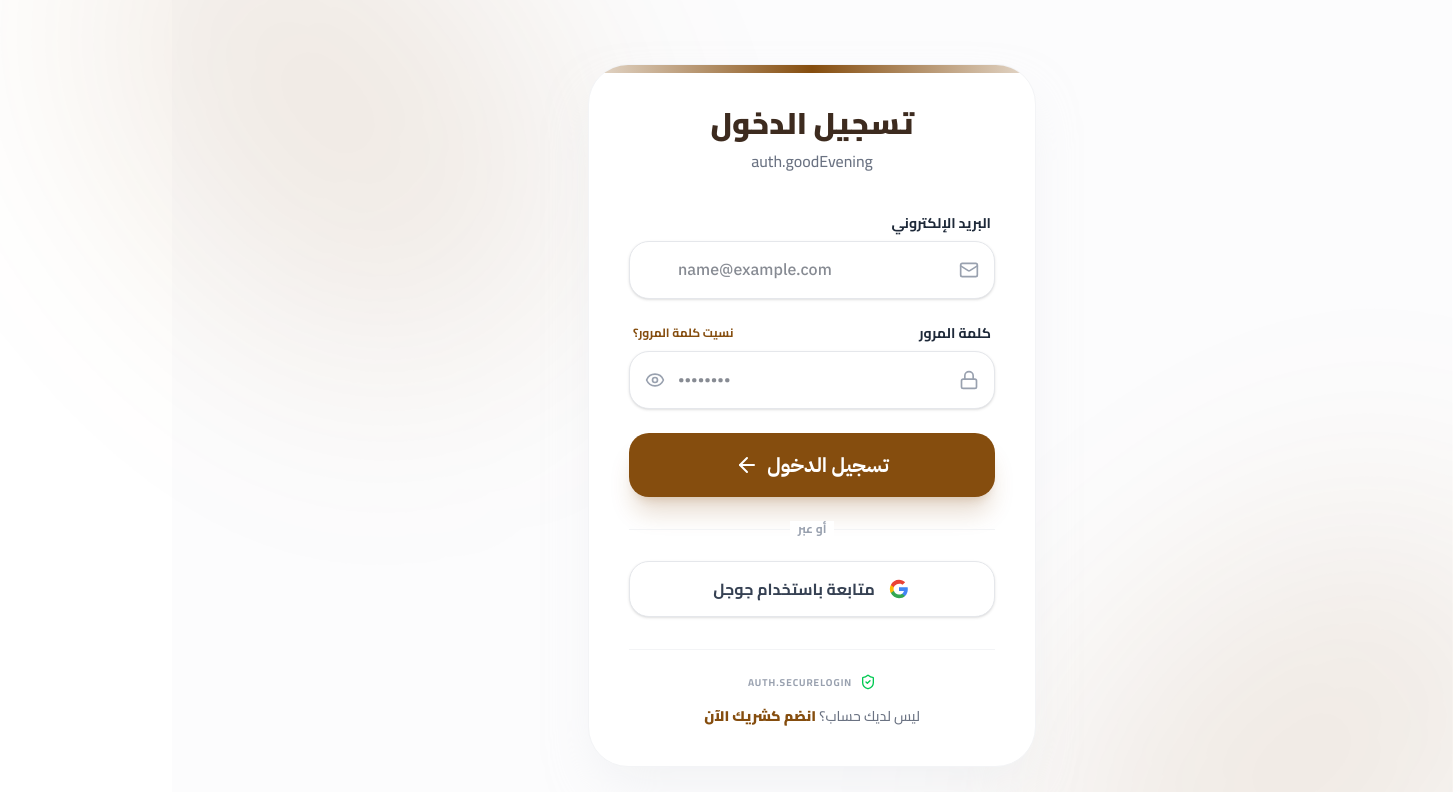
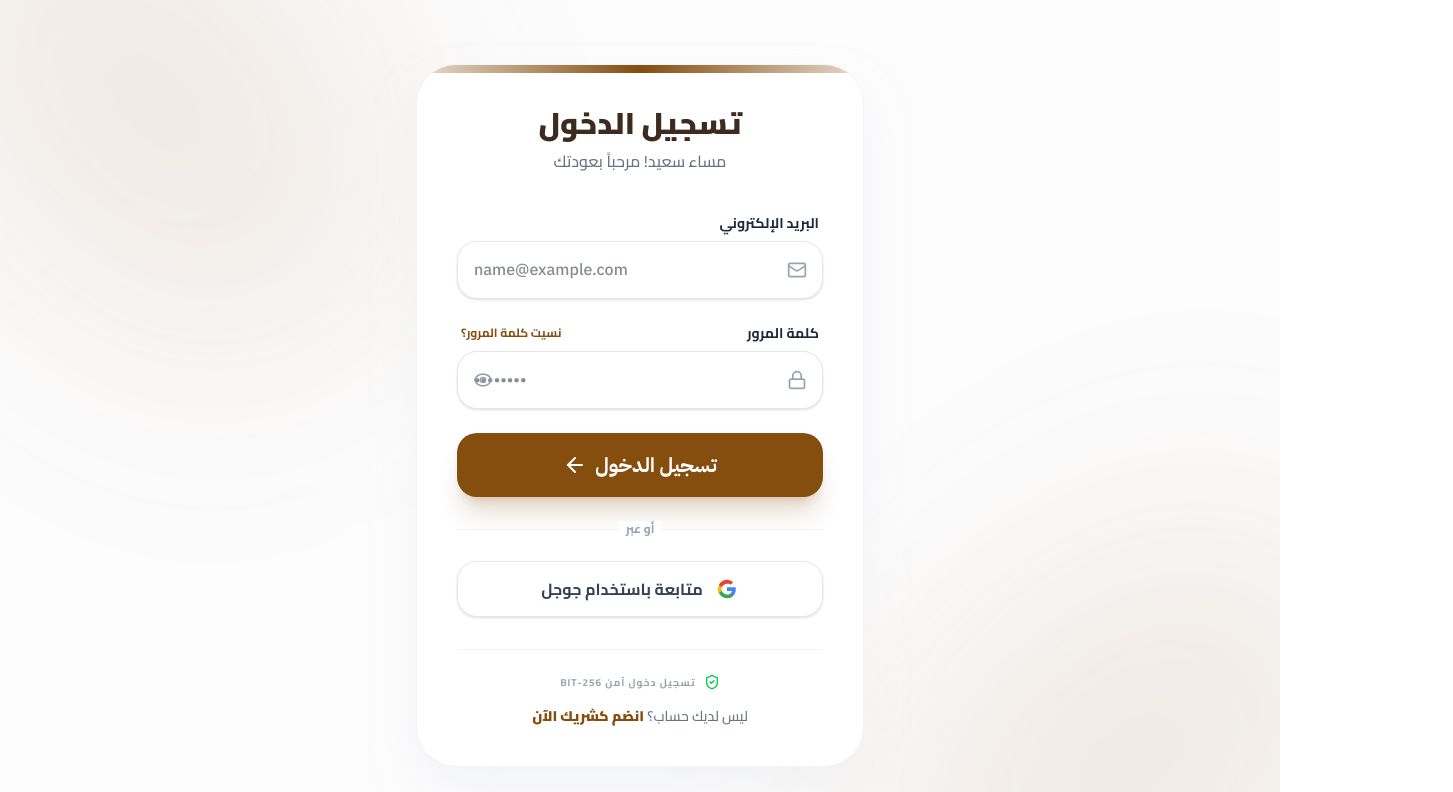
Before and after one commit to FatmaAhmedMoawd/ProjectBabadoo, a React (Vite) app: page /login in a window 1280 px wide. Shown: the top 792 px of the page, 1453 px wide, since content can reach past the window. Built offline with nearby package versions, Linux system fonts and the light colour scheme.

Commit message:
Horizontal Scroll and spacing

```diff
--- a/src/features/public-web/pages/AuthPage/LoginPage.tsx
+++ b/src/features/public-web/pages/AuthPage/LoginPage.tsx
@@ -63,7 +63,7 @@ export const LoginPage: React.FC = () => {
   };
 
   return (
-    <div className="min-h-screen w-full flex items-center justify-center bg-gray-50/50 p-6 relative py-12">
+    <div className="min-h-screen w-full flex items-center justify-center bg-gray-50/50 p-6 relative py-12 overflow-hidden">
       {/* Decorative Background Elements */}
       <motion.div
         animate={{
@@ -97,7 +97,7 @@ export const LoginPage: React.FC = () => {
 
           <div className="text-center mb-10">
             <h1 className="text-3xl font-black text-brand-dark font-cairo mb-2">
-              {isRTL ? "تسجيل الدخول" : "Login"}
+              {t("nav.login")}
             </h1>
             <p className="text-gray-500 font-cairo font-medium">
               {getGreeting()}
@@ -120,7 +120,8 @@ export const LoginPage: React.FC = () => {
                   onChange={(e) => setEmail(e.target.value)}
                   placeholder="name@example.com"
                   className={cn(
-                    "w-full border rounded-[20px] p-4 ps-12 outline-none transition-all duration-300 shadow-sm font-medium",
+                    "w-full border rounded-[20px] p-4 ps-14 outline-none transition-all duration-300 shadow-sm font-medium",
+                    isRTL && "ps-4 pe-14",
                     errors.email
                       ? "border-red-200 bg-red-50/30 focus:border-red-400"
                       : "border-gray-200 bg-white focus:border-brand-brown focus:ring-4 focus:ring-brand-brown/5"
@@ -167,7 +168,8 @@ export const LoginPage: React.FC = () => {
                   onKeyDown={checkCapsLock}
                   placeholder="••••••••"
                   className={cn(
-                    "w-full border rounded-[20px] p-4 ps-12 pe-12 outline-none transition-all duration-300 shadow-sm font-medium",
+                    "w-full border rounded-[20px] p-4 ps-14 pe-12 outline-none transition-all duration-300 shadow-sm font-medium",
+                    isRTL && "ps-4 pe-14",
                     errors.password
                       ? "border-red-200 bg-red-50/30 focus:border-red-400"
                       : "border-gray-200 bg-white focus:border-brand-brown focus:ring-4 focus:ring-brand-brown/5"
--- a/src/features/public-web/pages/PartnerPage/components/PartnerRegistration.tsx
+++ b/src/features/public-web/pages/PartnerPage/components/PartnerRegistration.tsx
@@ -294,7 +294,7 @@ export const PartnerRegistration: React.FC = () => {
                       onBlur={handleBlur}
                       placeholder={t("partner.brandNamePlaceholder")}
                       className={cn(
-                        "w-full border rounded-[20px] p-4 ps-12 outline-none transition-all duration-300 shadow-sm",
+                        "w-full border rounded-[20px] p-4 ps-14 outline-none transition-all duration-300 shadow-sm",
                         errors.brandName
                           ? "border-red-200 bg-red-50/30 focus:border-red-400"
                           : "border-gray-200 bg-white focus:border-brand-brown focus:ring-4 focus:ring-brand-brown/5"
@@ -319,7 +319,7 @@ export const PartnerRegistration: React.FC = () => {
                         onBlur={handleBlur}
                         placeholder={t("partner.firstNamePlaceholder")}
                         className={cn(
-                          "w-full border rounded-[20px] p-4 ps-12 outline-none transition-all duration-300 shadow-sm",
+                          "w-full border rounded-[20px] p-4 ps-14 outline-none transition-all duration-300 shadow-sm",
                           errors.firstName
                             ? "border-red-200 bg-red-50/30 focus:border-red-400"
                             : "border-gray-200 bg-white focus:border-brand-brown focus:ring-4 focus:ring-brand-brown/5"
@@ -342,7 +342,7 @@ export const PartnerRegistration: React.FC = () => {
                         onBlur={handleBlur}
                         placeholder={t("partner.lastNamePlaceholder")}
                         className={cn(
-                          "w-full border rounded-[20px] p-4 ps-12 outline-none transition-all duration-300 shadow-sm",
+                          "w-full border rounded-[20px] p-4 ps-14 outline-none transition-all duration-300 shadow-sm",
                           errors.lastName
                             ? "border-red-200 bg-red-50/30 focus:border-red-400"
                             : "border-gray-200 bg-white focus:border-brand-brown focus:ring-4 focus:ring-brand-brown/5"
@@ -367,7 +367,8 @@ export const PartnerRegistration: React.FC = () => {
                       onBlur={handleBlur}
                       placeholder="example@gmail.com"
                       className={cn(
-                        "w-full border rounded-[20px] p-4 ps-12 outline-none transition-all duration-300 shadow-sm",
+                        "w-full border rounded-[20px] p-4 ps-14 outline-none transition-all duration-300 shadow-sm",
+                        isRTL && "ps-4 pe-14",
                         isRTL ? "text-right" : "text-left",
                         errors.email
                           ? "border-red-200 bg-red-50/30 focus:border-red-400"
@@ -393,7 +394,8 @@ export const PartnerRegistration: React.FC = () => {
                       onBlur={handleBlur}
                       placeholder="01012345678"
                       className={cn(
-                        "w-full border rounded-[20px] p-4 ps-12 outline-none transition-all duration-300 shadow-sm",
+                        "w-full border rounded-[20px] p-4 ps-14 outline-none transition-all duration-300 shadow-sm",
+                        isRTL && "ps-4 pe-14",
                         isRTL ? "text-right" : "text-left",
                         errors.phone
                           ? "border-red-200 bg-red-50/30 focus:border-red-400"
@@ -511,7 +513,8 @@ export const PartnerRegistration: React.FC = () => {
                       onChange={handleInputChange}
                       placeholder={t("partner.bizPhonePlaceholder")}
                       className={cn(
-                        "w-full border border-gray-200 rounded-[20px] p-4 ps-12 outline-none transition-all duration-300 bg-white focus:border-brand-brown focus:ring-4 focus:ring-brand-brown/5 shadow-sm",
+                        "w-full border border-gray-200 rounded-[20px] p-4 ps-14 outline-none transition-all duration-300 bg-white focus:border-brand-brown focus:ring-4 focus:ring-brand-brown/5 shadow-sm",
+                        isRTL && "ps-4 pe-14",
                         isRTL ? "text-right" : "text-left"
                       )}
                       dir="ltr"
--- a/src/locales/ar.ts
+++ b/src/locales/ar.ts
@@ -169,6 +169,14 @@ export const ar = {
     supportTeam: "فريق الدعم لدينا هنا للمساعدة",
     contactSupport: "اتصل بالدعم",
   },
+  auth: {
+    welcomeBack: "مرحباً بك مجدداً في بابادو",
+    goodMorning: "صباح الخير! مرحباً بعودتك",
+    goodAfternoon: "مساء الخير! مرحباً بعودتك",
+    goodEvening: "مساء سعيد! مرحباً بعودتك",
+    secureLogin: "تسجيل دخول آمن 256-bit",
+    capsLockOn: "زر الحروف الكبيرة مفعل",
+  },
   footer: {
     rights: "© 2026 Babadoo",
     contact: "تواصل معنا",
--- a/src/locales/en.ts
+++ b/src/locales/en.ts
@@ -7,9 +7,6 @@ export const en = {
     join: "Join as a Brand",
     getStarted: "Get Started Now",
     login: "Login",
-    goodMorning: "Good morning! Welcome back",
-    goodAfternoon: "Good afternoon! Welcome back",
-    goodEvening: "Good evening! Welcome back",
     partnerRegister: "Partner Register",
     faq: "FAQ",
   },
@@ -83,10 +80,6 @@ export const en = {
     continue: "Continue",
   },
   partner: {
-    welcomeBack: "Welcome back to Babbadoo",
-    goodMorning: "Good morning! Welcome back",
-    goodAfternoon: "Good afternoon! Welcome back",
-    goodEvening: "Good evening! Welcome back",
     heroTitle_1: "Partner with Babbado",
     heroTitle_2: "Grow Your Business",
     heroSubtitle:
```
